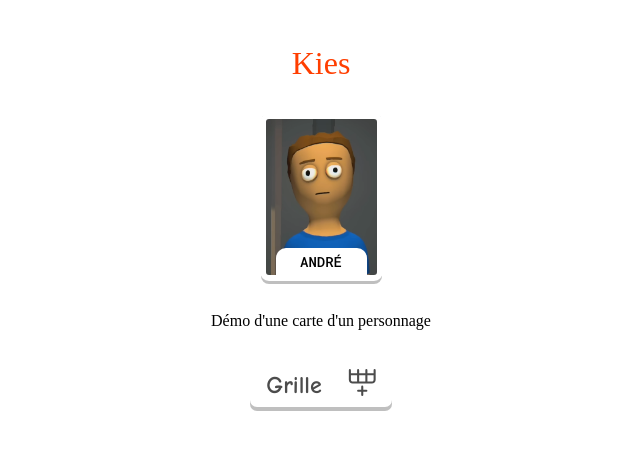
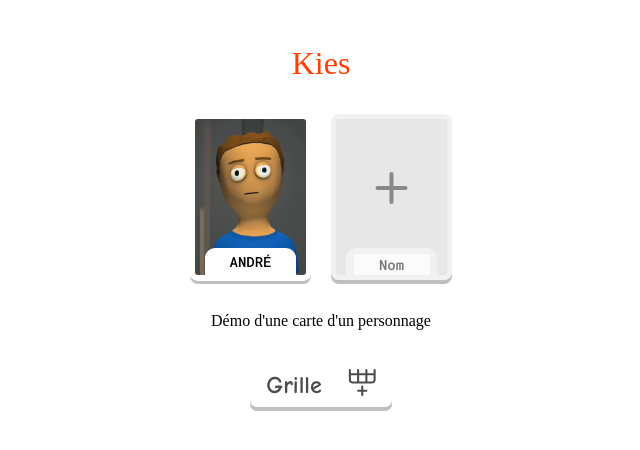
Before and after one commit to Triomphh/kies, a SvelteKit app in the folder frontend/: page / in a window 1280 px wide. Shown: the top 450 px of the page, without its empty margins (319-959 px from the left). Built offline with nearby package versions, Linux system fonts and the light colour scheme.

Commit message:
Ajout carte 'AddCard' pour grille custom

```diff
--- /dev/null
+++ b/frontend/src/lib/components/AddCard.svelte
@@ -0,0 +1,110 @@
+<script lang="ts">
+  export let hovered: boolean = false;
+  export let onClick: () => void = () => {};
+  let newCharacterName: string = '';
+
+  function handleKeyPress(event: KeyboardEvent) {
+    if (event.key === 'Enter') {
+      onClick();
+    }
+  }
+
+  function handleCardKeyPress(event: KeyboardEvent) {
+    if (event.key === 'Enter' || event.key === ' ') {
+      onClick();
+    }
+  }
+
+  function stopPropagation(event: Event) {
+    event.stopPropagation();
+  }
+</script>
+
+<div
+  class="card"
+  class:hovered={hovered}
+  on:mouseenter={() => hovered = true}
+  on:mouseleave={() => hovered = false}
+  on:click={onClick}
+  on:keydown={handleCardKeyPress}
+  role="button"
+  tabindex="0"
+  aria-label="Add a new character"
+>
+  <div data-svg-wrapper>
+    <svg width="33" height="32" viewBox="0 0 33 32" fill="none" xmlns="http://www.w3.org/2000/svg">
+      <path d="M2.5 16H30.5M16.5 2V30" stroke="black" stroke-opacity="0.41" stroke-width="4" stroke-linecap="round" stroke-linejoin="round"/>
+    </svg>
+  </div>
+  <div class="frame-5">
+    <input
+      type="text"
+      class="character-name-input"
+      placeholder="Nom"
+      bind:value={newCharacterName}
+      on:click={stopPropagation}
+      on:keydown={handleKeyPress}
+    />
+  </div>
+</div>
+
+<style>
+  .card {
+    display: inline-flex;
+    width: 121px;
+    height: 166px;
+    padding: 5px 15px 5px 15px;
+    flex-direction: column;
+    justify-content: flex-end;
+    align-items: center;
+    gap: 44px;
+    flex-shrink: 0;
+    border-radius: 8px;
+    background: rgba(196, 196, 196, 0.40);
+    outline: 5px rgba(255, 255, 255, 0.40) solid;
+    outline-offset: -5px;
+    box-sizing: border-box;
+    box-shadow: 0px 4px 0px 0px rgba(0, 0, 0, 0.25);
+  }
+
+  .card.hovered {
+    background: rgba(196, 196, 196, 0.50);
+    outline: 5px rgba(255, 255, 255, 0.50) solid;
+  }
+
+  .character-name-input {
+    width: 76px;
+    height: 21px;
+    background: rgba(255, 255, 255, 0.70);
+    border: none;
+    text-align: center;
+    font-family: 'Roboto Mono', monospace;
+    font-size: 14px;
+    font-weight: 500;
+  }
+
+  .character-name-input:focus {
+    outline: none;
+  }
+
+  .frame-5 {
+    align-self: stretch;
+    height: 27px;
+    padding-top: 6px;
+    padding-left: 6px;
+    padding-right: 6px;
+    background: rgba(255, 255, 255, 0.40);
+    border-top-left-radius: 10px;
+    border-top-right-radius: 10px;
+    justify-content: center;
+    align-items: center;
+    gap: 10px;
+    display: inline-flex;
+  }
+
+  [data-svg-wrapper] {
+    display: flex;
+    justify-content: center;
+    align-items: center;
+  }
+</style>
--- a/frontend/src/routes/+page.svelte
+++ b/frontend/src/routes/+page.svelte
@@ -1,6 +1,7 @@
 <script>
   import CharacterCard from '$lib/components/CharacterCard.svelte';
   import GridButton from '$lib/components/GridButton.svelte';
+  import AddCard from '$lib/components/AddCard.svelte';
 </script>
 
 <main>
@@ -11,6 +12,7 @@
       characterName="ANDRÉ"
       imageUrl="/images/andre.png"
     />
+    <AddCard />
   </div>
 
   <p>Démo d'une carte d'un personnage</p>
@@ -38,6 +40,7 @@
   .card-container {
     display: flex;
     justify-content: center;
+    gap: 20px;
     margin: 2em 0;
   }
 
```
